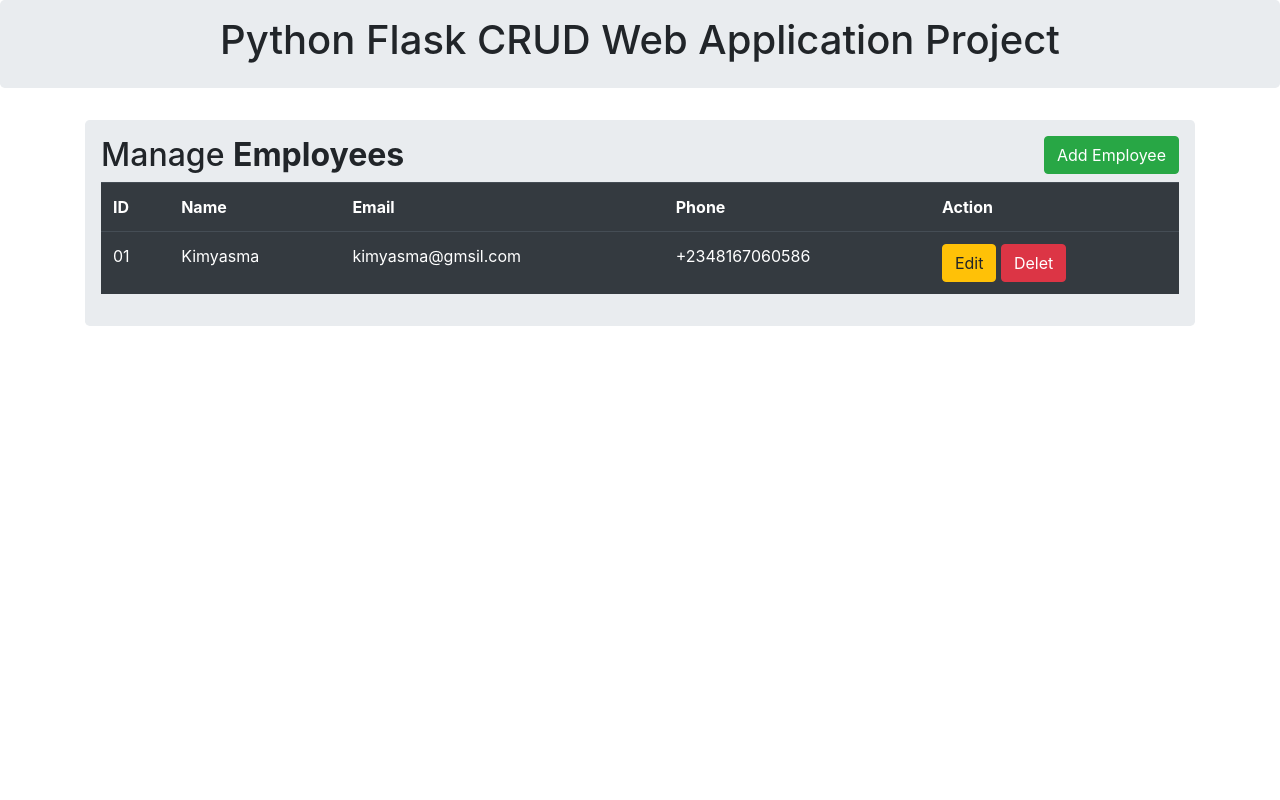
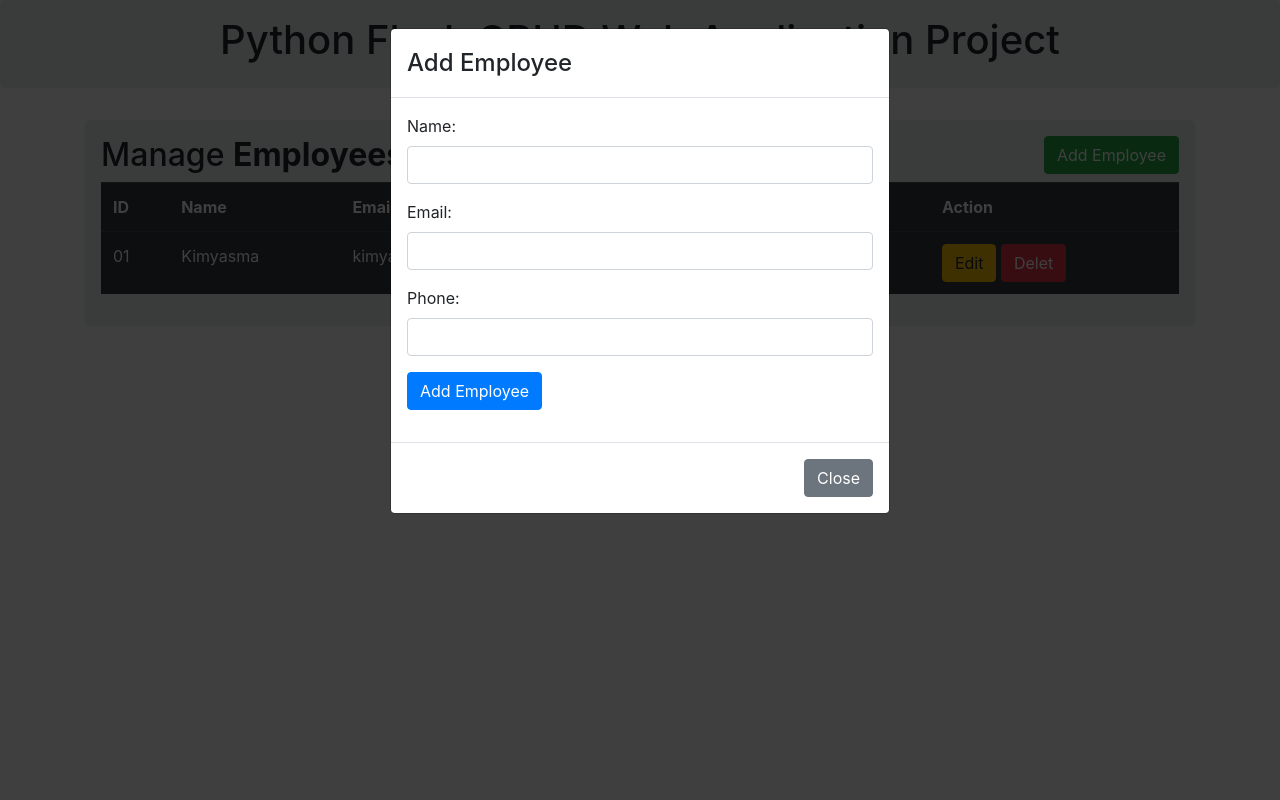
Before and after one commit to kimyasma007/Flask-CRUD, a Flask app: page / in a window 1280 px wide, after a click on "Add Employee". Run offline with Flask 2, Linux system fonts and the light colour scheme.

Commit message:
Modify index

```diff
--- a/templates/index.html
+++ b/templates/index.html
@@ -17,6 +17,48 @@
 
                 <h2>Manage <b>Employees</b> <button type="button" class="btn btn-success float-right"
                     data-toggle="modal" data-target="#mymodal"> Add Employee </button></h2>
+
+                      <!-- Modal Add Eployee -->
+<div class="modal fade" id="mymodal" tabindex="-1" role="dialog" aria-labelledby="exampleModalLabel" aria-hidden="true">
+    <div class="modal-dialog">
+      <div class="modal-content">
+        <div class="modal-header">
+          <h4 class="modal-title" id="mymodal"> Add Employee </h4>
+        </div>
+        <div class="modal-body">
+              <form action="" method="post">
+
+                  <div class="form-group">
+
+                      <label>Name:</label>
+                          <input type="text" class="form-control" name="name" required="1">
+                  </div>
+
+                  <div class="form-group">
+
+                      <label>Email:</label>
+                          <input type="email" class="form-control" name="Email" required="1">
+                  </div>
+
+                  <div class="form-group">
+
+                      <label>Phone:</label>
+                          <input type="number" class="form-control" name="Phone" required="1">
+                  </div>
+
+                  <div class="form-group">
+                      <button type="button" class="btn btn-primary"> Add Employee </button>
+                  </div>
+
+              </form>
+        </div>
+        <div class="modal-footer">
+          <button type="button" class="btn btn-secondary" data-dismiss="modal">Close</button>
+        </div>
+      </div>
+    </div>
+  </div>
+
 
 
 
@@ -48,8 +90,11 @@
 
 
                         <td>
-                            <a href="" class="btn btn-warning btn-xs" data-toggle="modal" data-target="#modaledit">Edit</a>
+                            <a href="" class="btn btn-warning btn-xs" data-toggle="modal" data-target="#editEmployeeModal">Edit</a>
+
+
                             <a href="" class="btn btn-danger btn-xs" onclick="return confirm('Are you sure to delet Employee???')">Delet</a>
+
 
 
 
@@ -67,12 +112,48 @@
                     </table>
 
 
+
             </div>
+<!-- Modal Edit Eployee -->
+<div class="modal fade" id="editEmployeeModal" tabindex="-1" role="dialog" aria-labelledby="exampleModalLabel" aria-hidden="true">
+    <div class="modal-dialog">
+      <div class="modal-content">
+        <div class="modal-header">
+          <h4 class="modal-title" id="mymodal"> Update Employee </h5>
+        </div>
+        <div class="modal-body">
+              <form action="" method="post">
 
+                  <div class="form-group">
+
+                      <label>Name:</label>
+                          <input type="text" class="form-control" name="name" required="1">
+                  </div>
+
+                  <div class="form-group">
+
+                      <label>Email:</label>
+                          <input type="email" class="form-control" name="Email" required="1">
+                  </div>
+
+                  <div class="form-group">
+
+                      <label>Phone:</label>
+                          <input type="number" class="form-control" name="Phone" required="1">
+                  </div>
+
+                  <div class="form-group">
+                      <button type="button" class="btn btn-primary"> Update </button>
+                  </div>
+
+              </form>
         </div>
+        <div class="modal-footer">
+          <button type="button" class="btn btn-secondary" data-dismiss="modal">Close</button>
+        </div>
+      </div>
+    </div>
+  </div>
 
 
-    </div>
-
-</div>
 {%endblock%}
```
